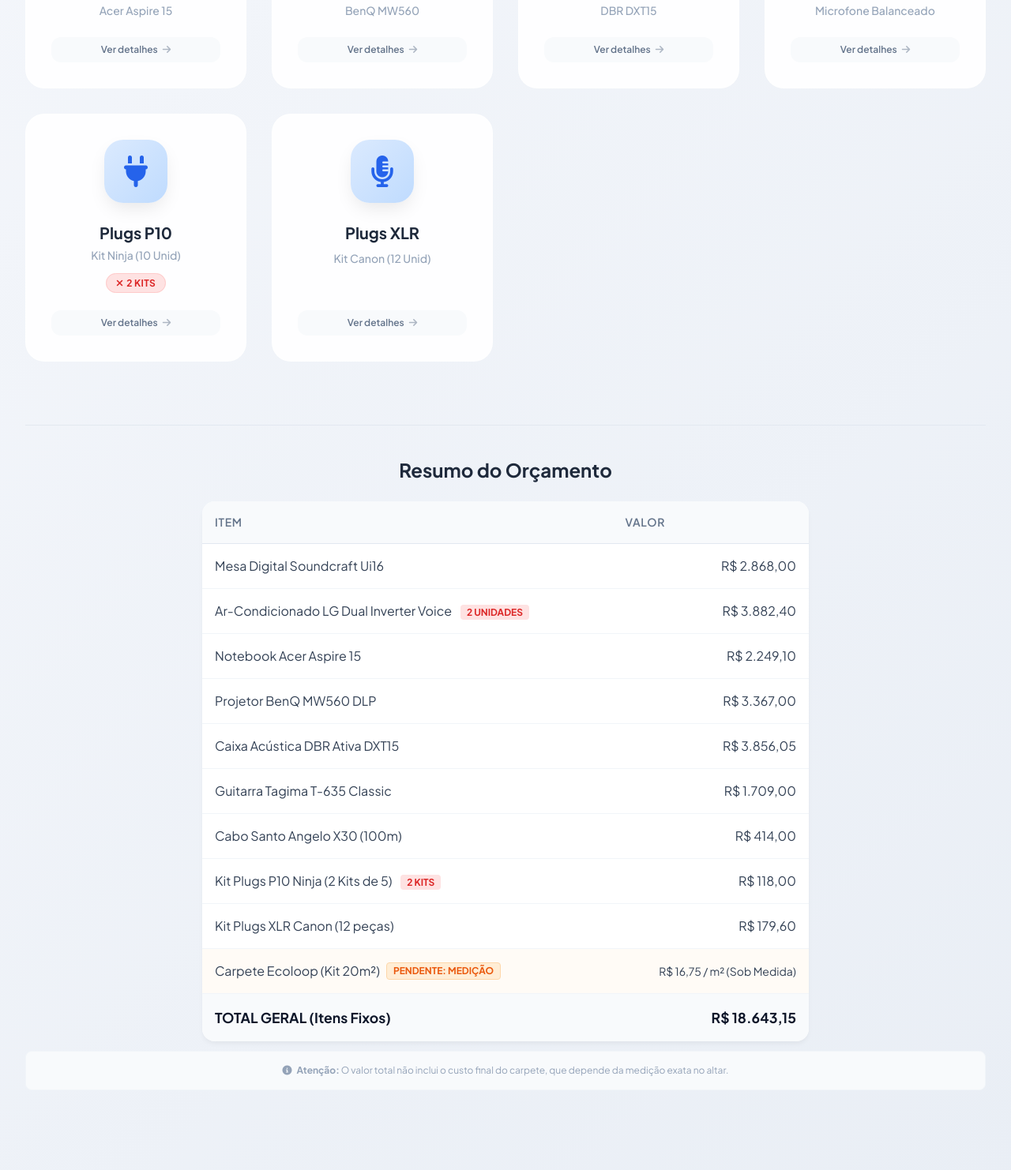
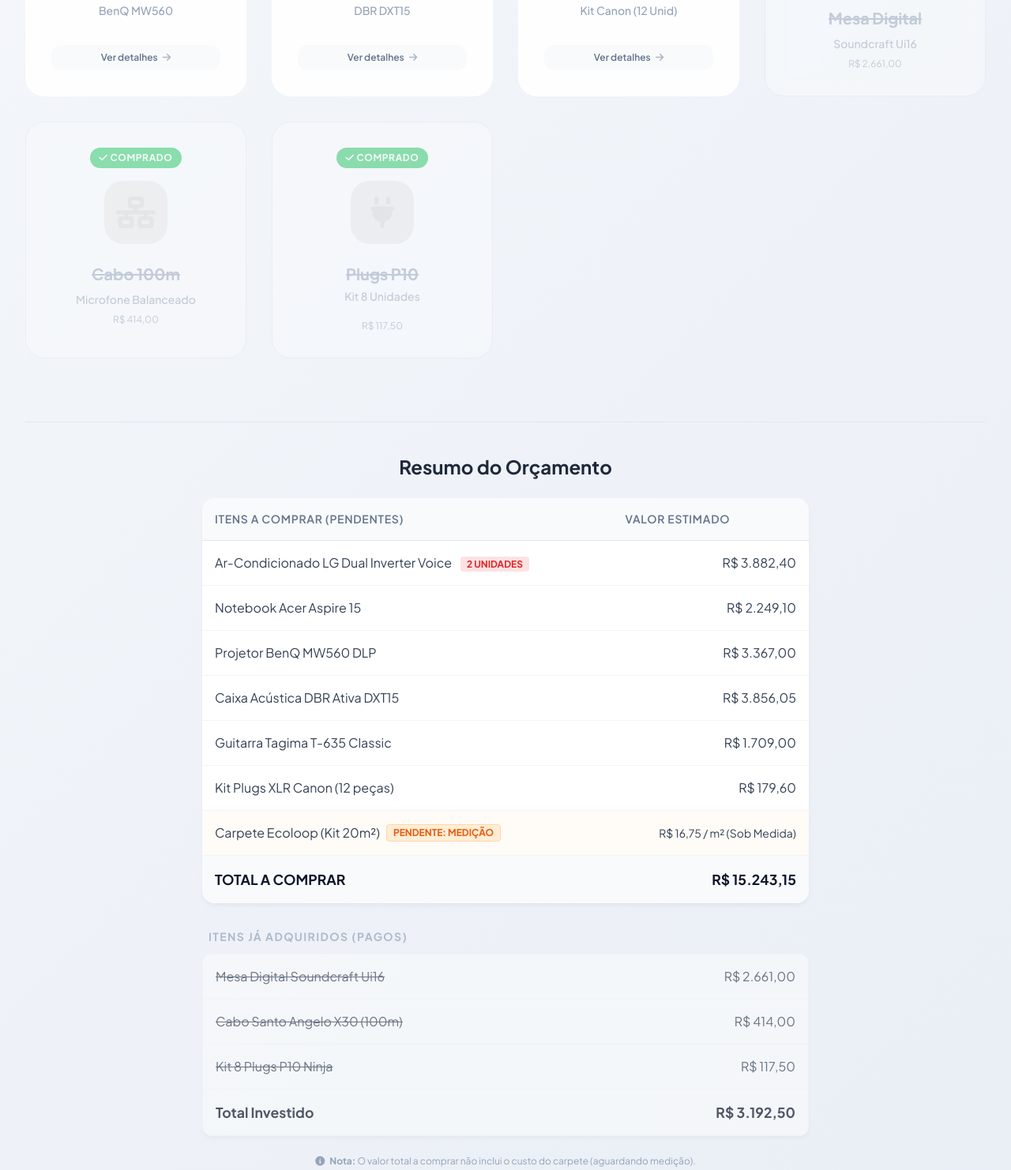
Before and after one commit to christyan05/OR-AMENTO, a plain HTML site: page index.html in a window 1280 px wide. Shown: the part 870-2352 px from the top of the page at 79% size. Drawn offline with nearby package versions, Linux system fonts and the light colour scheme.

Commit message:
Update index.html

```diff
--- a/index.html
+++ b/index.html
@@ -110,6 +110,38 @@
             box-shadow: 0 4px 12px rgba(15, 23, 42, 0.2);
         }
 
+        /* Estilo para Itens Comprados */
+        .bought {
+            opacity: 0.5;
+            background-color: #f8fafc;
+            border-color: #e2e8f0;
+            order: 9999; /* Força ir para o final se usar flex/grid order, mas vamos mover no HTML */
+        }
+        .bought h3, .bought p.price-text {
+            text-decoration: line-through;
+            color: #94a3b8;
+        }
+        .bought .icon-wrapper {
+            filter: grayscale(100%);
+            background: #e2e8f0;
+            color: #cbd5e1;
+            box-shadow: none;
+            transform: none !important;
+        }
+        .bought-badge {
+            background-color: #22c55e;
+            color: white;
+            font-weight: bold;
+            padding: 4px 12px;
+            border-radius: 9999px;
+            font-size: 0.75rem;
+            text-transform: uppercase;
+            letter-spacing: 0.05em;
+            margin-bottom: 1rem;
+            display: inline-block;
+            text-decoration: none !important;
+        }
+
         /* Table Styling */
         .summary-table {
             width: 100%;
@@ -178,25 +210,6 @@
     <main class="max-w-7xl mx-auto px-4 sm:px-6 lg:px-8 pb-20">
 
         <div class="grid grid-cols-1 sm:grid-cols-2 lg:grid-cols-3 xl:grid-cols-4 gap-8">
-
-            <!-- Item 1: Mesa de Som -->
-            <div class="filter-item audio glass-card rounded-3xl p-8 cursor-pointer group" onclick="openModal('modal-mesa')">
-                <div class="flex flex-col h-full items-center text-center">
-                    <div class="icon-wrapper grad-blue mb-6">
-                        <i class="fa-solid fa-sliders"></i>
-                    </div>
-                    <h3 class="text-xl font-bold text-slate-800 mb-2 group-hover:text-blue-600 transition-colors">Mesa Digital</h3>
-                    <p class="text-sm text-slate-400 font-medium">Soundcraft Ui16</p>
-
-                    <div class="mt-auto pt-6 w-full">
-                        <div class="py-2 px-4 bg-slate-50 rounded-xl text-xs font-semibold text-slate-500 group-hover:bg-blue-50 group-hover:text-blue-600 transition-colors">
-                            Ver detalhes <i class="fas fa-arrow-right ml-1 opacity-50"></i>
-                        </div>
-                    </div>
-
-                    <div class="absolute top-4 right-4 w-2 h-2 bg-red-500 rounded-full shadow-[0_0_10px_rgba(239,68,68,0.5)] animate-pulse" title="Alta Prioridade"></div>
-                </div>
-            </div>
 
             <!-- Item 2: Guitarra -->
             <div class="filter-item audio glass-card rounded-3xl p-8 cursor-pointer group" onclick="openModal('modal-guitarra')">
@@ -310,46 +323,6 @@
                 </div>
             </div>
 
-            <!-- Item 8: Cabos 100m -->
-            <div class="filter-item audio glass-card rounded-3xl p-8 cursor-pointer group" onclick="openModal('modal-cabos')">
-                <div class="flex flex-col h-full items-center text-center">
-                    <div class="icon-wrapper grad-blue mb-6">
-                        <i class="fa-solid fa-network-wired"></i>
-                    </div>
-                    <h3 class="text-xl font-bold text-slate-800 mb-2 group-hover:text-blue-600 transition-colors">Cabo 100m</h3>
-                    <p class="text-sm text-slate-400 font-medium">Microfone Balanceado</p>
-
-                    <div class="mt-auto pt-6 w-full">
-                        <div class="py-2 px-4 bg-slate-50 rounded-xl text-xs font-semibold text-slate-500 group-hover:bg-blue-50 group-hover:text-blue-600 transition-colors">
-                            Ver detalhes <i class="fas fa-arrow-right ml-1 opacity-50"></i>
-                        </div>
-                    </div>
-                </div>
-            </div>
-
-            <!-- Item 9: Plugs P10 -->
-            <div class="filter-item audio glass-card rounded-3xl p-8 cursor-pointer group" onclick="openModal('modal-plugs-p10')">
-                <div class="flex flex-col h-full items-center text-center">
-                    <div class="icon-wrapper grad-blue mb-6">
-                        <i class="fa-solid fa-plug"></i>
-                    </div>
-                    <h3 class="text-xl font-bold text-slate-800 mb-1 group-hover:text-blue-600 transition-colors">Plugs P10</h3>
-                    <p class="text-sm text-slate-400 font-medium mb-3">Kit Ninja (10 Unid)</p>
-
-                    <div class="mb-2">
-                        <span class="bg-red-100 text-red-600 border border-red-200 text-xs font-extrabold px-3 py-1 rounded-full uppercase tracking-wide">
-                            <i class="fa-solid fa-xmark mr-1"></i>2 Kits
-                        </span>
-                    </div>
-
-                    <div class="mt-auto pt-4 w-full">
-                        <div class="py-2 px-4 bg-slate-50 rounded-xl text-xs font-semibold text-slate-500 group-hover:bg-blue-50 group-hover:text-blue-600 transition-colors">
-                            Ver detalhes <i class="fas fa-arrow-right ml-1 opacity-50"></i>
-                        </div>
-                    </div>
-                </div>
-            </div>
-
             <!-- Item 10: Plugs XLR -->
             <div class="filter-item audio glass-card rounded-3xl p-8 cursor-pointer group" onclick="openModal('modal-plugs-xlr')">
                 <div class="flex flex-col h-full items-center text-center">
@@ -367,6 +340,47 @@
                 </div>
             </div>
 
+            <!-- ITENS COMPRADOS (Movidos para o final) -->
+
+            <!-- Item 1: Mesa de Som (COMPRADO) -->
+            <div class="filter-item audio glass-card rounded-3xl p-8 cursor-pointer group bought" onclick="openModal('modal-mesa')">
+                <div class="flex flex-col h-full items-center text-center">
+                    <span class="bought-badge"><i class="fa-solid fa-check"></i> Comprado</span>
+                    <div class="icon-wrapper grad-blue mb-6">
+                        <i class="fa-solid fa-sliders"></i>
+                    </div>
+                    <h3 class="text-xl font-bold text-slate-800 mb-2">Mesa Digital</h3>
+                    <p class="text-sm text-slate-400 font-medium">Soundcraft Ui16</p>
+                    <p class="text-xs text-slate-400 mt-2">R$ 2.661,00</p>
+                </div>
+            </div>
+
+            <!-- Item 8: Cabos 100m (COMPRADO) -->
+            <div class="filter-item audio glass-card rounded-3xl p-8 cursor-pointer group bought" onclick="openModal('modal-cabos')">
+                <div class="flex flex-col h-full items-center text-center">
+                    <span class="bought-badge"><i class="fa-solid fa-check"></i> Comprado</span>
+                    <div class="icon-wrapper grad-blue mb-6">
+                        <i class="fa-solid fa-network-wired"></i>
+                    </div>
+                    <h3 class="text-xl font-bold text-slate-800 mb-2">Cabo 100m</h3>
+                    <p class="text-sm text-slate-400 font-medium">Microfone Balanceado</p>
+                    <p class="text-xs text-slate-400 mt-2">R$ 414,00</p>
+                </div>
+            </div>
+
+            <!-- Item 9: Plugs P10 (COMPRADO) -->
+            <div class="filter-item audio glass-card rounded-3xl p-8 cursor-pointer group bought" onclick="openModal('modal-plugs-p10')">
+                <div class="flex flex-col h-full items-center text-center">
+                    <span class="bought-badge"><i class="fa-solid fa-check"></i> Comprado</span>
+                    <div class="icon-wrapper grad-blue mb-6">
+                        <i class="fa-solid fa-plug"></i>
+                    </div>
+                    <h3 class="text-xl font-bold text-slate-800 mb-1">Plugs P10</h3>
+                    <p class="text-sm text-slate-400 font-medium mb-3">Kit 8 Unidades</p>
+                    <p class="text-xs text-slate-400 mt-2">R$ 117,50</p>
+                </div>
+            </div>
+
         </div>
 
         <!-- Tabela de Resumo Financeiro -->
@@ -376,15 +390,11 @@
                 <table class="summary-table max-w-3xl mx-auto">
                     <thead>
                         <tr>
-                            <th>Item</th>
-                            <th class="text-right">Valor</th>
+                            <th>Itens a Comprar (Pendentes)</th>
+                            <th class="text-right">Valor Estimado</th>
                         </tr>
                     </thead>
                     <tbody>
-                        <tr>
-                            <td>Mesa Digital Soundcraft Ui16</td>
-                            <td class="text-right">R$ 2.868,00</td>
-                        </tr>
                         <tr>
                             <td>
                                 Ar-Condicionado LG Dual Inverter Voice
@@ -409,17 +419,6 @@
                             <td class="text-right">R$ 1.709,00</td>
                         </tr>
                         <tr>
-                            <td>Cabo Santo Angelo X30 (100m)</td>
-                            <td class="text-right">R$ 414,00</td>
-                        </tr>
-                        <tr>
-                            <td>
-                                Kit Plugs P10 Ninja (2 Kits de 5)
-                                <span class="text-red-600 font-extrabold bg-red-100 px-2 py-0.5 rounded text-xs uppercase ml-2">2 Kits</span>
-                            </td>
-                            <td class="text-right">R$ 118,00</td>
-                        </tr>
-                        <tr>
                             <td>Kit Plugs XLR Canon (12 peças)</td>
                             <td class="text-right">R$ 179,60</td>
                         </tr>
@@ -430,15 +429,40 @@
                             </td>
                             <td class="text-right text-sm text-slate-500">R$ 16,75 / m² (Sob Medida)</td>
                         </tr>
-                        <tr>
-                            <td>TOTAL GERAL (Itens Fixos)</td>
-                            <td class="text-right text-blue-600 font-bold text-xl">R$ 18.643,15</td>
+                        <tr class="bg-slate-50 border-t-2 border-slate-200">
+                            <td class="font-bold text-slate-700">TOTAL A COMPRAR</td>
+                            <td class="text-right text-blue-600 font-bold text-xl">R$ 15.243,15</td>
                         </tr>
                     </tbody>
                 </table>
-                <p class="text-center text-xs text-slate-400 mt-3 p-4 bg-slate-50 rounded-lg border border-slate-100">
+
+                <div class="max-w-3xl mx-auto mt-8 opacity-70">
+                    <h3 class="text-sm font-bold text-slate-400 uppercase tracking-widest mb-3 pl-2">Itens Já Adquiridos (Pagos)</h3>
+                    <table class="summary-table w-full bg-slate-50 rounded-xl border border-slate-100">
+                        <tbody>
+                            <tr>
+                                <td class="text-slate-500 line-through">Mesa Digital Soundcraft Ui16</td>
+                                <td class="text-right text-slate-400">R$ 2.661,00</td>
+                            </tr>
+                            <tr>
+                                <td class="text-slate-500 line-through">Cabo Santo Angelo X30 (100m)</td>
+                                <td class="text-right text-slate-400">R$ 414,00</td>
+                            </tr>
+                            <tr>
+                                <td class="text-slate-500 line-through">Kit 8 Plugs P10 Ninja</td>
+                                <td class="text-right text-slate-400">R$ 117,50</td>
+                            </tr>
+                            <tr>
+                                <td class="font-bold text-slate-600">Total Investido</td>
+                                <td class="text-right font-bold text-green-600">R$ 3.192,50</td>
+                            </tr>
+                        </tbody>
+                    </table>
+                </div>
+
+                <p class="text-center text-xs text-slate-400 mt-6">
                     <i class="fa-solid fa-circle-info mr-1"></i>
-                    <strong>Atenção:</strong> O valor total não inclui o custo final do carpete, que depende da medição exata no altar.
+                    <strong>Nota:</strong> O valor total a comprar não inclui o custo do carpete (aguardando medição).
                 </p>
             </div>
         </div>
@@ -455,12 +479,18 @@
                 <button onclick="closeModal('modal-mesa')" class="absolute top-4 right-4 w-8 h-8 bg-white/10 rounded-full flex items-center justify-center text-white hover:bg-white/20 transition-colors z-20">
                     <i class="fa-solid fa-xmark"></i>
                 </button>
+                <div class="absolute bottom-4 left-1/2 transform -translate-x-1/2 bg-green-500 text-white px-4 py-1 rounded-full text-sm font-bold shadow-lg">
+                    ITEM COMPRADO
+                </div>
             </div>
             <div class="p-8 overflow-y-auto">
                 <span class="text-blue-600 font-bold text-xs tracking-wider uppercase">Áudio Profissional</span>
                 <h2 class="text-2xl font-bold text-slate-900 mt-1 mb-4">Soundcraft Ui16</h2>
 
                 <div class="space-y-3 mb-8">
+                    <div class="flex items-center gap-3 text-slate-600 text-sm p-3 bg-slate-50 rounded-xl">
+                        <i class="fa-solid fa-check text-green-500 w-6 text-center"></i> Adquirido por R$ 2.661,00
+                    </div>
                     <div class="flex items-center gap-3 text-slate-600 text-sm p-3 bg-slate-50 rounded-xl">
                         <i class="fa-solid fa-wifi text-blue-500 w-6 text-center"></i> Controle total via Wi-Fi / Ethernet
                     </div>
@@ -582,12 +612,18 @@
                 <button onclick="closeModal('modal-cabos')" class="absolute top-4 right-4 w-8 h-8 bg-white/10 rounded-full flex items-center justify-center text-white hover:bg-white/20 transition-colors z-20">
                     <i class="fa-solid fa-xmark"></i>
                 </button>
+                <div class="absolute bottom-4 left-1/2 transform -translate-x-1/2 bg-green-500 text-white px-4 py-1 rounded-full text-sm font-bold shadow-lg">
+                    ITEM COMPRADO
+                </div>
             </div>
             <div class="p-8 overflow-y-auto">
                 <span class="text-blue-600 font-bold text-xs tracking-wider uppercase">Conectividade</span>
                 <h2 class="text-2xl font-bold text-slate-900 mt-1 mb-4">Cabo Santo Angelo X30 (100m)</h2>
 
                 <div class="space-y-3 mb-8">
+                    <div class="flex items-center gap-3 text-slate-600 text-sm p-3 bg-slate-50 rounded-xl">
+                        <i class="fa-solid fa-check text-green-500 w-6 text-center"></i> Adquirido por R$ 414,00
+                    </div>
                     <div class="flex items-center gap-3 text-slate-600 text-sm p-3 bg-slate-50 rounded-xl">
                         <i class="fa-solid fa-ruler text-blue-500 w-6 text-center"></i> Rolo Grande de 100 metros
                     </div>
@@ -618,22 +654,24 @@
                 <button onclick="closeModal('modal-plugs-p10')" class="absolute top-4 right-4 w-8 h-8 bg-white/10 rounded-full flex items-center justify-center text-white hover:bg-white/20 transition-colors z-20">
                     <i class="fa-solid fa-xmark"></i>
                 </button>
+                <div class="absolute bottom-4 left-1/2 transform -translate-x-1/2 bg-green-500 text-white px-4 py-1 rounded-full text-sm font-bold shadow-lg">
+                    ITEM COMPRADO
+                </div>
             </div>
             <div class="p-8 overflow-y-auto">
                 <div class="flex justify-between items-start mb-4">
                     <div>
                         <span class="text-blue-600 font-bold text-xs tracking-wider uppercase">Conectividade</span>
-                        <h2 class="text-2xl font-bold text-slate-900 mt-1">Kit 2x5 Plugs P10 Ninja</h2>
-                    </div>
-                    <div class="bg-red-100 text-red-600 border-2 border-red-200 px-3 py-2 rounded-xl text-center shadow-sm">
-                        <p class="text-xs font-bold uppercase tracking-wider">Quantidade</p>
-                        <p class="text-xl font-extrabold leading-none">02</p>
+                        <h2 class="text-2xl font-bold text-slate-900 mt-1">Kit 8 Plugs P10 Ninja</h2>
                     </div>
                 </div>
 
                 <div class="space-y-3 mb-8">
                     <div class="flex items-center gap-3 text-slate-600 text-sm p-3 bg-slate-50 rounded-xl">
-                        <i class="fa-solid fa-box-open text-blue-500 w-6 text-center"></i> 2 Kits com 5 unidades cada (Total 10)
+                        <i class="fa-solid fa-check text-green-500 w-6 text-center"></i> Adquirido por R$ 117,50
+                    </div>
+                    <div class="flex items-center gap-3 text-slate-600 text-sm p-3 bg-slate-50 rounded-xl">
+                        <i class="fa-solid fa-box-open text-blue-500 w-6 text-center"></i> Kit com 8 unidades
                     </div>
                     <div class="flex items-center gap-3 text-slate-600 text-sm p-3 bg-slate-50 rounded-xl">
                         <i class="fa-solid fa-circle-check text-blue-500 w-6 text-center"></i> Modelo Ninja Mono Santo Angelo
@@ -642,12 +680,12 @@
 
                 <div class="flex items-end justify-between pt-6 border-t border-slate-100">
                     <div>
-                        <p class="text-xs text-slate-400 font-medium uppercase">Preço Total (2 Kits)</p>
-                        <p class="text-3xl font-bold text-slate-900">R$ 118,00</p>
+                        <p class="text-xs text-slate-400 font-medium uppercase">Valor Pago</p>
+                        <p class="text-3xl font-bold text-slate-900">R$ 117,50</p>
                     </div>
-                    <a href="https://mercadolivre.com/sec/32xKGT7" target="_blank" class="bg-slate-900 text-white px-6 py-3 rounded-xl font-semibold shadow-lg shadow-slate-900/20 hover:bg-blue-600 hover:shadow-blue-600/30 transition-all flex items-center gap-2">
-                        Comprar <i class="fa-solid fa-arrow-up-right-from-square text-xs"></i>
-                    </a>
+                    <div class="bg-gray-100 text-gray-500 px-6 py-3 rounded-xl font-semibold shadow-inner cursor-not-allowed">
+                        Comprado
+                    </div>
                 </div>
             </div>
         </div>
```
